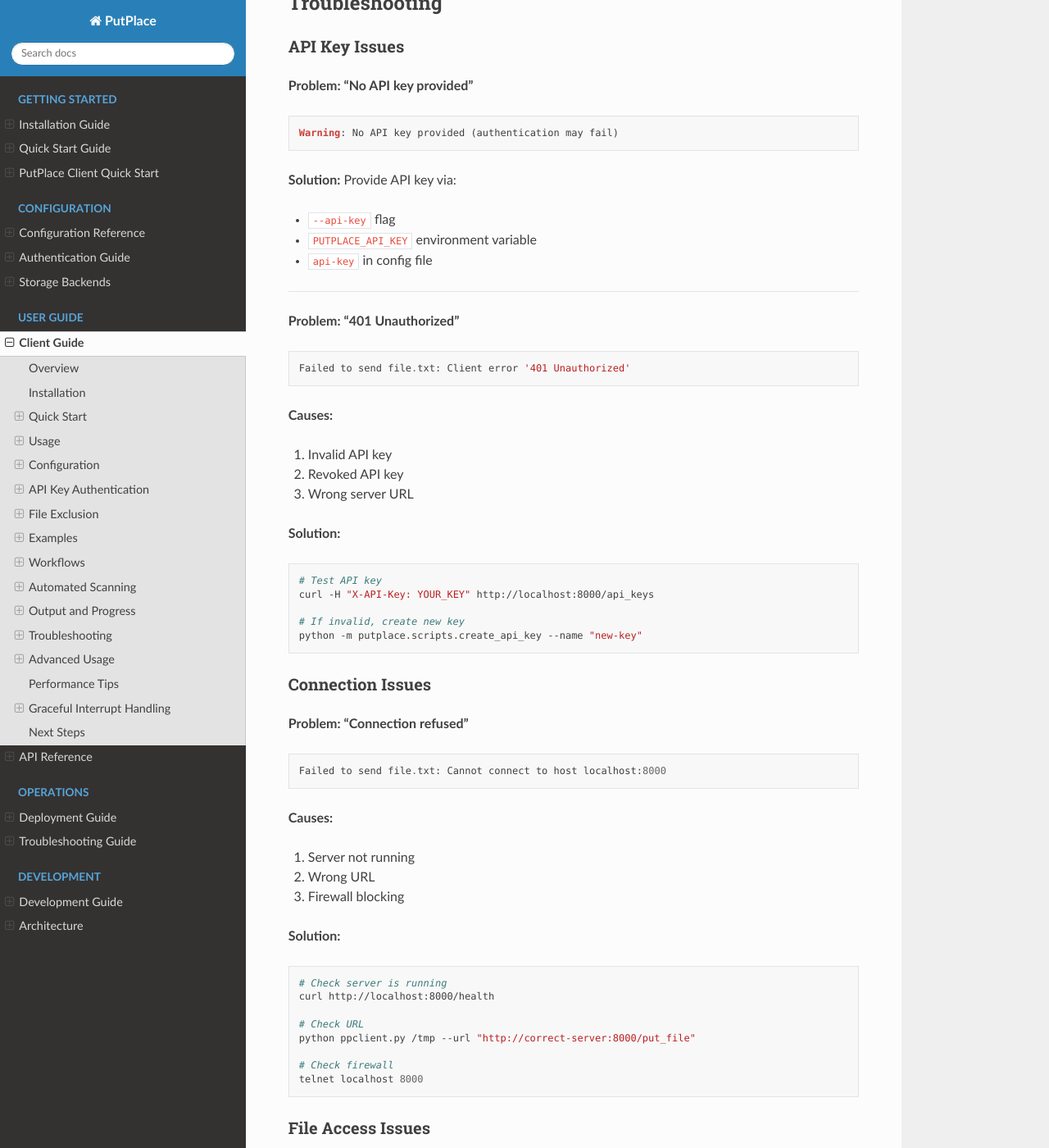
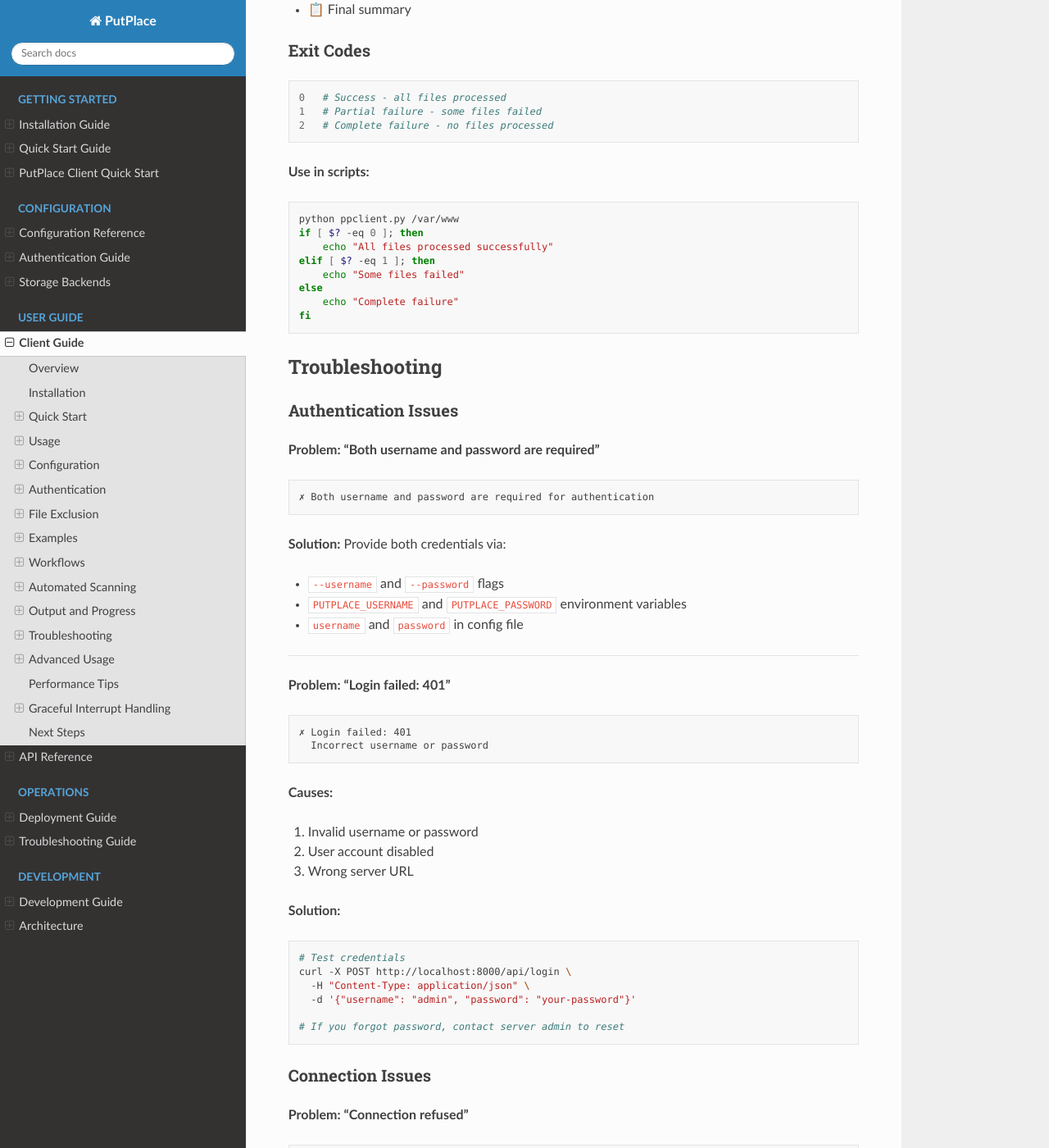
Before and after one commit to jdrumgoole/putplace, a Sphinx documentation site: the page built from docs/client-guide.md, in a window 1280 px wide and 1400 px high, scrolled down 13256 px. Shown: the whole window at 82% size. Built offline with Sphinx 7.4.7 and the Read the Docs theme 3.1.0, drawn with Linux system fonts in a browser that asks for light colours; pages that are not in the unit, such as notebooks, are missing from menus; some of the changed text lies outside the part shown.

Commit message:
Update documentation for username/password authentication
Replace all API key references with username/password login:

- README.md: Update authentication description and examples
  - Changed "API key (for clients)" to "Username/password login with JWT tokens"
  - Updated client usage examples: --api-key → --username/--password
  - Updated architecture diagram: X-API-Key Auth → JWT Bearer Auth
  - Updated auth.py description and endpoint requirements

- docs/client-guide.md: Comprehensive authentication refactor
  - Updated features list to mention JWT tokens
  - Replaced "Get an API Key" section with user account setup
  - Changed all authentication methods to use username/password
  - Updated config file examples (api-key → username/password)
  - Updated environment variables (PUTPLACE_API_KEY → PUTPLACE_USERNAME/PASSWORD)
  - Replaced security best practices for passwords vs API keys
  - Updated troubleshooting from "401 Unauthorized" API key issues to login failures
  - Updated all workflow examples and cron job configurations
  - Changed systemd service Environment variables

- docs/CLIENT_QUICKSTART.md: Complete authentication migration
  - Replaced "Getting an API Key" with "Getting Account Credentials"
  - Updated all three authentication methods (CLI, env, config)
  - Changed configuration priority documentation
  - Updated all examples with username/password
  - Replaced security best practices section
  - Updated troubleshooting for login failures
  - Updated all workflow examples

Breaking change: Client now requires username/password login instead of API keys.
Users must update their authentication method after upgrading.

🤖 Generated with [Claude Code](https://claude.com/claude-code)

Co-Authored-By: Claude <noreply@anthropic.com>

````diff
--- a/docs/client-guide.md
+++ b/docs/client-guide.md
@@ -7,7 +7,7 @@ Complete guide to using the PutPlace client (`ppclient.py`).
 The PutPlace client is a command-line tool that scans directories, calculates file metadata, and uploads it to a PutPlace server. It features:
 
 - 📁 Recursive directory scanning
-- 🔐 API key authentication
+- 🔐 Username/password authentication with JWT tokens
 - 🎯 Pattern-based file exclusion
 - 🚀 Automatic file deduplication
 - 🎨 Rich console output
@@ -31,22 +31,18 @@ pip install httpx rich configargparse
 
 ## Quick Start
 
-### Get an API Key
+### Create User Account
 
-You need an API key to use the client. Get one from your server administrator or create your own:
+You need a user account to use the client. Ask your server administrator to create one, or if you're the admin, users are created via the server's registration endpoint.
 
-```bash
-# On the server
-python -m putplace.scripts.create_api_key --name "my-client"
-
-# Save the displayed API key!
-```
+The admin user is automatically created on first server startup (check server logs for credentials).
 
 ### First Scan
 
 ```bash
-# Set your API key
-export PUTPLACE_API_KEY="your-api-key-here"
+# Set your credentials
+export PUTPLACE_USERNAME="your-username"
+export PUTPLACE_PASSWORD="your-password"
 
 # Test scan (dry run)
 python ppclient.py /tmp --dry-run
@@ -77,14 +73,24 @@ python ppclient.py ~/Documents
 python ppclient.py .
 ```
 
-**`--api-key KEY` or `-k KEY`**
-- API key for authentication
-- Can also use `PUTPLACE_API_KEY` environment variable
+**`--username USERNAME` or `-u USERNAME`**
+- Username for authentication
+- Can also use `PUTPLACE_USERNAME` environment variable
 - Can also set in config file
 
 ```bash
-python ppclient.py /tmp --api-key "your-api-key"
-python ppclient.py /tmp -k "your-api-key"
+python ppclient.py /tmp --username "admin"
+python ppclient.py /tmp -u "admin"
+```
+
+**`--password PASSWORD` or `-p PASSWORD`**
+- Password for authentication
+- Can also use `PUTPLACE_PASSWORD` environment variable
+- Can also set in config file
+
+```bash
+python ppclient.py /tmp --password "your-password"
+python ppclient.py /tmp -p "your-password"
 ```
 
 #### Optional Options
@@ -166,11 +172,11 @@ Settings are applied in this order (highest to lowest priority):
 
 Example:
 ```bash
-# Config file has: api-key = file-key
-# Environment has: PUTPLACE_API_KEY=env-key
-# Command line has: --api-key cli-key
+# Config file has: username = file-user, password = file-pass
+# Environment has: PUTPLACE_USERNAME=env-user, PUTPLACE_PASSWORD=env-pass
+# Command line has: --username cli-user --password cli-pass
 
-# Result: cli-key is used
+# Result: cli-user and cli-pass are used
 ```
 
 ### Configuration File
@@ -181,7 +187,8 @@ Create a configuration file to avoid repeating options:
 ```ini
 [DEFAULT]
 url = http://localhost:8000/put_file
-api-key = your-api-key-here
+username = your-username
+password = your-password
 exclude = .git
 exclude = __pycache__
 exclude = *.log
@@ -200,14 +207,14 @@ python ppclient.py /var/www
 
 See [Configuration Reference](configuration.md#client-configuration) for all options.
 
-## API Key Authentication
+## Authentication
 
 ### Three Methods
 
 #### 1. Command Line (Quick Testing)
 
 ```bash
-python ppclient.py /tmp --api-key "your-api-key"
+python ppclient.py /tmp --username "admin" --password "your-password"
 ```
 
 **Pros:** Quick for testing
@@ -216,7 +223,8 @@ python ppclient.py /tmp --api-key "your-api-key"
 #### 2. Environment Variable (Recommended for Scripts)
 
 ```bash
-export PUTPLACE_API_KEY="your-api-key"
+export PUTPLACE_USERNAME="admin"
+export PUTPLACE_PASSWORD="your-password"
 python ppclient.py /tmp
 ```
 
@@ -226,11 +234,13 @@ python ppclient.py /tmp
 **Make persistent:**
 ```bash
 # For bash
-echo 'export PUTPLACE_API_KEY="your-api-key"' >> ~/.bashrc
+echo 'export PUTPLACE_USERNAME="admin"' >> ~/.bashrc
+echo 'export PUTPLACE_PASSWORD="your-password"' >> ~/.bashrc
 source ~/.bashrc
 
 # For zsh
-echo 'export PUTPLACE_API_KEY="your-api-key"' >> ~/.zshrc
+echo 'export PUTPLACE_USERNAME="admin"' >> ~/.zshrc
+echo 'export PUTPLACE_PASSWORD="your-password"' >> ~/.zshrc
 source ~/.zshrc
 ```
 
@@ -240,7 +250,8 @@ source ~/.zshrc
 # Create config
 cat > ~/ppclient.conf << 'EOF'
 [DEFAULT]
-api-key = your-api-key
+username = admin
+password = your-password
 EOF
 
 chmod 600 ~/ppclient.conf
@@ -255,15 +266,16 @@ python ppclient.py /tmp
 ### Security Best Practices
 
 **DO:**
-- Use separate API keys per client/server
+- Use separate user accounts per client/server
 - Set file permissions to 600 on config files
-- Rotate keys regularly
+- Use strong passwords
+- Change passwords regularly
 - Use environment variables or config files in production
 
 **DON'T:**
-- Commit API keys to version control
-- Share API keys between users
-- Use command-line API keys in production
+- Commit passwords to version control
+- Share passwords between users
+- Use command-line passwords in production
 - Use overly permissive file permissions
 
 ## File Exclusion
@@ -362,7 +374,8 @@ exclude = cache
 Scan a directory with default settings:
 
 ```bash
-export PUTPLACE_API_KEY="your-api-key"
+export PUTPLACE_USERNAME="admin"
+export PUTPLACE_PASSWORD="your-password"
 python ppclient.py /var/www
 ```
 
@@ -373,7 +386,7 @@ PutPlace Client
   Hostname: web-server-01
   IP: 192.168.1.100
   URL: http://localhost:8000/put_file
-  API Key: ********a1b2c3d4
+  Username: admin
 
 Found 150 files to process
 Processing files... ━━━━━━━━━━━━━━━━━━━━━━━━━━ 100% 0:00:05
@@ -403,7 +416,8 @@ Scan and send to remote server:
 ```bash
 python ppclient.py /var/www \
   --url "https://putplace.example.com/put_file" \
-  --api-key "production-api-key"
+  --username "admin" \
+  --password "production-password"
 ```
 
 ### Example 4: Custom Hostname
@@ -466,8 +480,9 @@ Processing: /tmp/file2.txt
 ### Development Workflow
 
 ```bash
-# 1. Get API key from server admin
-export PUTPLACE_API_KEY="dev-api-key"
+# 1. Get credentials from server admin
+export PUTPLACE_USERNAME="dev-user"
+export PUTPLACE_PASSWORD="dev-password"
 
 # 2. Test connection with dry run
 python ppclient.py /tmp --dry-run
@@ -486,7 +501,8 @@ python ppclient.py ~/projects/myapp \
 cat > ~/ppclient.conf << 'EOF'
 [DEFAULT]
 url = https://putplace.example.com/put_file
-api-key = production-api-key
+username = prod-user
+password = production-password
 exclude = .git
 exclude = *.log
 exclude = tmp
@@ -510,19 +526,22 @@ echo "0 2 * * * /usr/bin/python3 /path/to/ppclient.py /var/www" | crontab -
 # Development config
 cat > ~/ppclient.conf.dev << 'EOF'
 url = http://dev-putplace:8000/put_file
-api-key = dev-key
+username = dev-user
+password = dev-password
 EOF
 
 # Staging config
 cat > ~/ppclient.conf.staging << 'EOF'
 url = https://staging-putplace.example.com/put_file
-api-key = staging-key
+username = staging-user
+password = staging-password
 EOF
 
 # Production config
 cat > ~/ppclient.conf.prod << 'EOF'
 url = https://putplace.example.com/put_file
-api-key = prod-key
+username = prod-user
+password = prod-password
 EOF
 
 # Use with --config flag
@@ -576,7 +595,8 @@ After=network.target
 Type=oneshot
 User=www-data
 Group=www-data
-Environment="PUTPLACE_API_KEY=your-api-key"
+Environment="PUTPLACE_USERNAME=prod-user"
+Environment="PUTPLACE_PASSWORD=prod-password"
 ExecStart=/usr/bin/python3 /path/to/ppclient.py /var/www
 StandardOutput=journal
 StandardError=journal
@@ -644,39 +664,41 @@ fi
 
 ## Troubleshooting
 
-### API Key Issues
+### Authentication Issues
 
-**Problem: "No API key provided"**
+**Problem: "Both username and password are required"**
 
 ```
-Warning: No API key provided (authentication may fail)
+✗ Both username and password are required for authentication
 ```
 
-**Solution:** Provide API key via:
-- `--api-key` flag
-- `PUTPLACE_API_KEY` environment variable
-- `api-key` in config file
+**Solution:** Provide both credentials via:
+- `--username` and `--password` flags
+- `PUTPLACE_USERNAME` and `PUTPLACE_PASSWORD` environment variables
+- `username` and `password` in config file
 
 ---
 
-**Problem: "401 Unauthorized"**
+**Problem: "Login failed: 401"**
 
 ```
-Failed to send file.txt: Client error '401 Unauthorized'
+✗ Login failed: 401
+  Incorrect username or password
 ```
 
 **Causes:**
-1. Invalid API key
-2. Revoked API key
+1. Invalid username or password
+2. User account disabled
 3. Wrong server URL
 
 **Solution:**
 ```bash
-# Test API key
-curl -H "X-API-Key: YOUR_KEY" http://localhost:8000/api_keys
+# Test credentials
+curl -X POST http://localhost:8000/api/login \
+  -H "Content-Type: application/json" \
+  -d '{"username": "admin", "password": "your-password"}'
 
-# If invalid, create new key
-python -m putplace.scripts.create_api_key --name "new-key"
+# If you forgot password, contact server admin to reset
 ```
 
 ### Connection Issues
@@ -759,7 +781,8 @@ for dir in $DIRS; do
     echo "Scanning $dir..."
     python ppclient.py "$dir" \
         --url "https://putplace.example.com/put_file" \
-        --api-key "$PUTPLACE_API_KEY" \
+        --username "$PUTPLACE_USERNAME" \
+        --password "$PUTPLACE_PASSWORD" \
         --exclude ".git" \
         --exclude "*.log"
 
@@ -965,7 +988,7 @@ fi
 
 ## Next Steps
 
-- [Authentication Guide](AUTHENTICATION.md) - API key management
+- [Authentication Guide](AUTHENTICATION.md) - User authentication and JWT tokens
 - [Configuration Reference](configuration.md) - All configuration options
 - [Troubleshooting](troubleshooting.md) - Common issues and solutions
 - [API Reference](api-reference.md) - REST API documentation
````
Also changed, not shown: README.md (+8 -8 lines), docs/CLIENT_QUICKSTART.md (+79 -72 lines).
